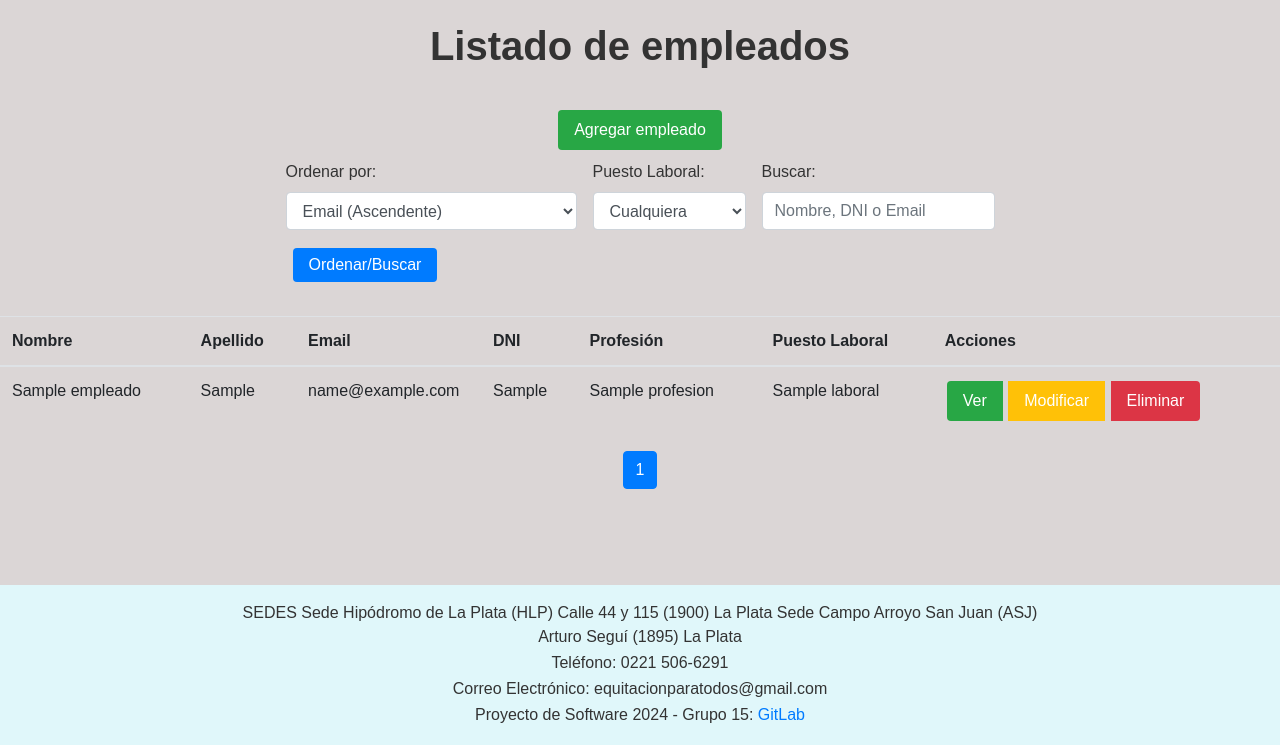
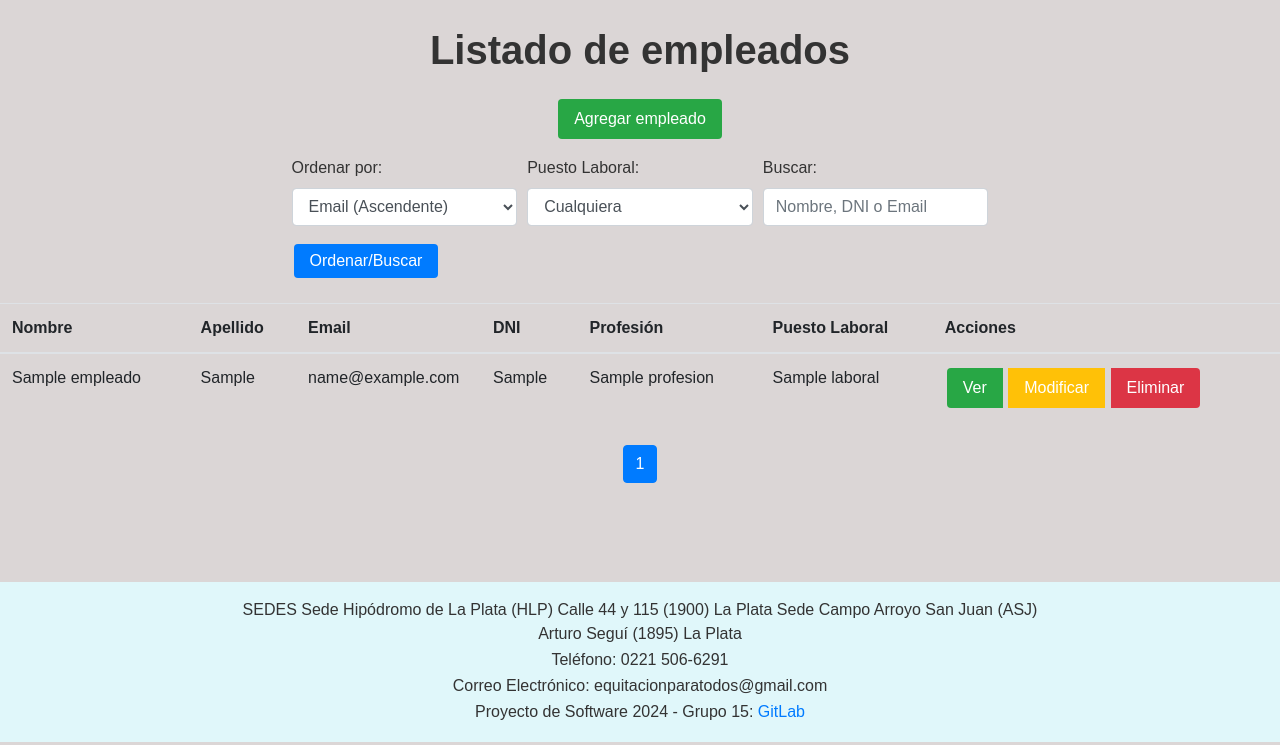
Before and after one commit to Teddyware01/CEDICA, a Flask app: page /equipo/ in a window 1280 px wide. Shown: the part 70-815 px from the top of the page. Run offline with Flask 3, Linux system fonts and the light colour scheme; the visitor is signed in with stand-in values (Sample User, id 1); tables that the repository leaves empty hold one stand-in row (values such as "Sample post"); some libraries are stand-ins or nearby versions.

Commit message:
Arreglo listado de empleados

```diff
--- a/admin/src/web/templates/equipo/equipo.html
+++ b/admin/src/web/templates/equipo/equipo.html
@@ -4,30 +4,29 @@
 
 {% block head %}
     {{ super() }}
-    <link rel="stylesheet" href="{{ url_for('static', filename='equipo_style.css') }}">
+    <link rel="stylesheet" href="{{ url_for('static', filename='styles.css') }}">
 {% endblock %}
 
 {% block content %}
     {{ super() }}
     <h1 class="text-center">Listado de empleados</h1>
-    <body>
+
     <div class="actions">
-        <a href="{{ url_for('equipo.add_empleado_form') }}" class="btn btn-add" style="margin: 10px 0; margin-top: 2em;">Agregar empleado</a>
+        <a href="{{ url_for('equipo.add_empleado_form') }}" class="btn btn-add" style="margin: 10px 0;">Agregar empleado</a>
     </div>
-
 
     <form method="GET" action="{{ url_for('equipo.listar_empleados') }}" class="mb-3">
         <div class="form-row align-items-end">
-          <div class="form-group" style="margin-right: 1em;">
+            <div class="form-group col-lg-4 col-12">
                 <label for="sort_by">Ordenar por:</label>
                 <select name="sort_by" id="sort_by" class="form-control">
                     <option value="email_asc" {% if request.args.get('sort_by') == 'email_asc' %}selected{% endif %}>Email (Ascendente)</option>
                     <option value="email_desc" {% if request.args.get('sort_by') == 'email_desc' %}selected{% endif %}>Email (Descendente)</option>
-              <option value="created_at_asc" {% if request.args.get('sort_by') == 'created_at_asc' %}selected{% endif %}>Fecha de Creación (Ascendente)</option>
-              <option value="created_at_desc" {% if request.args.get('sort_by') == 'created_at_desc' %}selected{% endif %}>Fecha de Creación (Descendente)</option>
+                    <option value="created_at_asc" {% if request.args.get('created_at') == 'created_at_asc' %}selected{% endif %}>Fecha de Creación (Ascendente)</option>
+                    <option value="created_at_desc" {% if request.args.get('created_at') == 'created_at_desc' %}selected{% endif %}>Fecha de Creación (Descendente)</option>
                 </select>
             </div>
-          <div class="form-group" style="margin-right: 1em;">
+            <div class="form-group col-lg-4 col-12">
                 <label for="id_puesto_laboral">Puesto Laboral:</label>
                 <select name="id_puesto_laboral" id="id_puesto_laboral" class="form-control">
                     <option value="cualquiera" {% if request.args.get('id_puesto_laboral') == 'cualquiera' %}selected{% endif %}>Cualquiera</option>
@@ -36,18 +35,16 @@
                     {% endfor %}
                 </select>
             </div>
-          <div class="form-group">
+            <div class="form-group col-lg-4 col-12">
                 <label for="search">Buscar:</label>
                 <input type="text" id="search" name="search" placeholder="Nombre, DNI o Email" class="form-control" value="{{ request.args.get('search', '') }}">
             </div>
         </div>
-        <div class="form-group">
         <button type="submit" class="btn btn-sort">Ordenar/Buscar</button>
-        </div>
     </form>
+
     {% if empleados %}
-
-      <table class="table">
+        <table class="table d-none d-md-table">
             <thead>
                 <tr>
                     <th>Nombre</th>
@@ -62,19 +59,33 @@
             <tbody>
                 {% for emp in empleados %}
                     <tr>
-                  <td>{{emp.nombre}}</td>
-                  <td>{{emp.apellido}}</td>
-                  <td class="mail">{{emp.email}}</td>
-                  <td>{{emp.dni}}</td>
-                  <td>{{emp.profesion.nombre}}</td>
-                  <td>{{emp.puesto_laboral.nombre}}</td>
+                        <td>{{ emp.nombre }}</td>
+                        <td>{{ emp.apellido }}</td>
+                        <td class="mail">{{ emp.email }}</td>
+                        <td>{{ emp.dni }}</td>
+                        <td>{{ emp.profesion.nombre }}</td>
+                        <td>{{ emp.puesto_laboral.nombre }}</td>
                         <td>
                             <div class="btn-group d-none d-lg-block">
                                 <a href="{{ url_for('equipo.show_empleado', empleado_id=emp.id) }}" class="btn btn-add">Ver</a>
                                 <a href="{{ url_for('equipo.edit_empleado_form', empleado_id=emp.id) }}" class="btn btn-edit">Modificar</a>
-                      <a href="{{url_for('equipo.delete_empleado', empleado_id=emp.id )}}" class="btn btn-delete">Eliminar</a>
+                                <a href="{{ url_for('equipo.delete_empleado', empleado_id=emp.id) }}" class="btn btn-delete">Eliminar</a>
                             </div>
+                        </td>
+                    </tr>
+                {% endfor %}
+            </tbody>
+        </table>
 
+        <div class="caja d-md-none">
+            {% for emp in empleados %}
+                <div class="caja-separadora">
+                    <p><strong>Nombre:</strong> {{ emp.nombre }}</p>
+                    <p><strong>Apellido:</strong> {{ emp.apellido }}</p>
+                    <p><strong>Email:</strong> {{ emp.email }}</p>
+                    <p><strong>DNI:</strong> {{ emp.dni }}</p>
+                    <p><strong>Profesión:</strong> {{ emp.profesion.nombre }}</p>
+                    <p><strong>Puesto Laboral:</strong> {{ emp.puesto_laboral.nombre }}</p>
                     <div class="dropdown action-dropdown d-block d-lg-none">
                         <button class="btn btn-primary dropdown-toggle" type="button" id="dropdownMenuButton{{ emp.id }}" data-toggle="dropdown" aria-haspopup="true" aria-expanded="false">
                             Acciones
@@ -82,73 +93,34 @@
                         <div class="dropdown-menu" aria-labelledby="dropdownMenuButton{{ emp.id }}">
                             <a class="dropdown-item" href="{{ url_for('equipo.show_empleado', empleado_id=emp.id) }}">Ver</a>
                             <a class="dropdown-item" href="{{ url_for('equipo.edit_empleado_form', empleado_id=emp.id) }}">Modificar</a>
-                          <a class="dropdown-item" href="{{url_for('equipo.delete_empleado', empleado_id=emp.id )}}">Eliminar</a>
+                            <a class="dropdown-item" href="{{ url_for('equipo.delete_empleado', empleado_id=emp.id) }}">Eliminar</a>
                         </div>
                     </div>
-                  </td>
-              </tr>
+                </div>
             {% endfor %}
-          </tbody>
-          <script>
-            document.addEventListener('DOMContentLoaded', function() {
-                var actionButtons = document.querySelectorAll('.action-dropdown .dropdown-toggle');
-                var actionMenus = document.querySelectorAll('.action-dropdown .dropdown-menu');
-                actionButtons.forEach(function(button, index) {
-                    button.addEventListener('click', function(event) {
-                        event.stopPropagation();
-                        var currentMenu = actionMenus[index];
-                        currentMenu.style.display = currentMenu.style.display === 'block' ? 'none' : 'block';
-                    });
-                });
-                window.onclick = function(event) {
-                    if (!event.target.matches('.dropdown-toggle')) {
-                        actionMenus.forEach(function(menu) {
-                            if (menu.style.display === 'block') {
-                                menu.style.display = 'none';
-                            }
-                        });
-                    }
-                };
-            });
-        </script>
-      </table>
+        </div>
+
         <nav aria-label="Page navigation">
             <ul class="pagination justify-content-center">
-
                 {% if empleados.has_prev %}
                     <li class="page-item">
-                <a class="page-link" href="{{ url_for('equipo.listar_empleados', page=empleados.prev_num, sort_by=sort_by, search=search) }}" aria-label="Previous">
+                        <a class="page-link" href="{{ url_for('equipo.listar_empleados', page=empleados.prev_num, sort_by=request.args.get('sort_by', ''), search=request.args.get('search', '')) }}" aria-label="Previous">
                             <span aria-hidden="true">&laquo;</span>
                         </a>
                     </li>
                 {% endif %}
-
-
-            {% if empleados.page > 1 %}
-              <li class="page-item">
-                <a class="page-link" href="{{ url_for('equipo.listar_empleados', page=empleados.page - 1, sort_by=sort_by, search=search) }}">
-                  {{ empleados.page - 1 }}
-                </a>
+                {% for page_num in empleados.iter_pages() %}
+                    {% if page_num %}
+                        <li class="page-item {% if page_num == empleados.page %}active{% endif %}">
+                            <a class="page-link" href="{{ url_for('equipo.listar_empleados', page=page_num, sort_by=request.args.get('sort_by', ''), search=request.args.get('search', '')) }}">{{ page_num }}</a>
                         </li>
+                    {% else %}
+                        <li class="page-item disabled"><span class="page-link">…</span></li>
                     {% endif %}
-
-            <li class="page-item active">
-              <a class="page-link">{{ empleados.page }}</a>
-            </li>
-
-
-            {% if empleados.page < empleados.pages %}
-              <li class="page-item">
-                <a class="page-link" href="{{ url_for('equipo.listar_empleados', page=empleados.page + 1, sort_by=sort_by, search=search) }}">
-                  {{ empleados.page + 1 }}
-                </a>
-              </li>
-            {% endif %}
-
-
+                {% endfor %}
                 {% if empleados.has_next %}
                     <li class="page-item">
-                <a class="page-link" href="{{ url_for('equipo.listar_empleados', page=empleados.next_num, sort_by=sort_by, search=search) }}" aria-label="Next">
+                        <a class="page-link" href="{{ url_for('equipo.listar_empleados', page=empleados.next_num, sort_by=request.args.get('sort_by', ''), search=request.args.get('search', '')) }}" aria-label="Next">
                             <span aria-hidden="true">&raquo;</span>
                         </a>
                     </li>
@@ -158,5 +130,4 @@
     {% else %}
         <p>No hay empleados para mostrar.</p>
     {% endif %}
-  </body>
 {% endblock %}
--- a/admin/static/styles.css
+++ b/admin/static/styles.css
@@ -597,12 +597,11 @@ p {
 
     h2 {
         font-size: 1.5em;
-        margin-top: 2em;
+        margin-top: 0.5em;
     }
 
     h3 {
-        font-size: 1em;
-        margin-top: 2em;
+        margin-top: 0.5em;
     }
     .tab {
         padding: 5px 10px;
```
Lines whose indentation alone changed are shown as unchanged.
